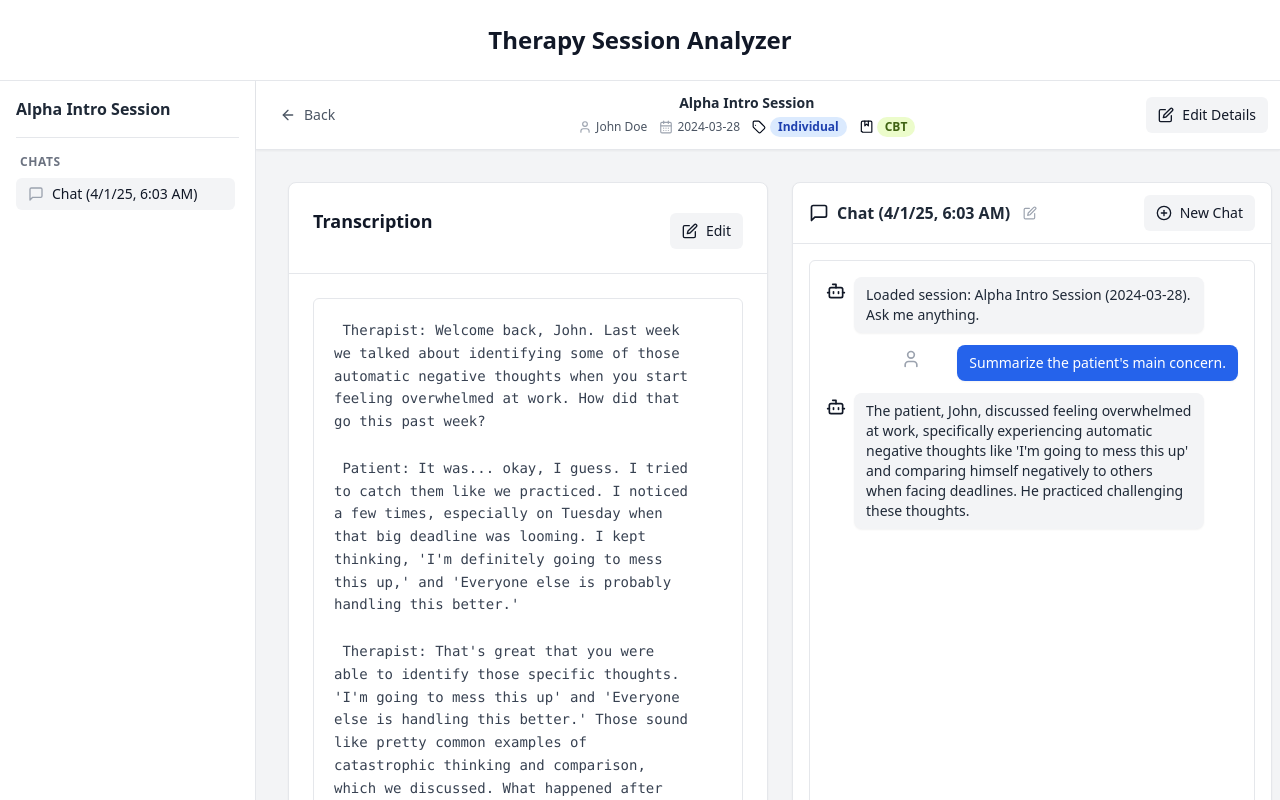
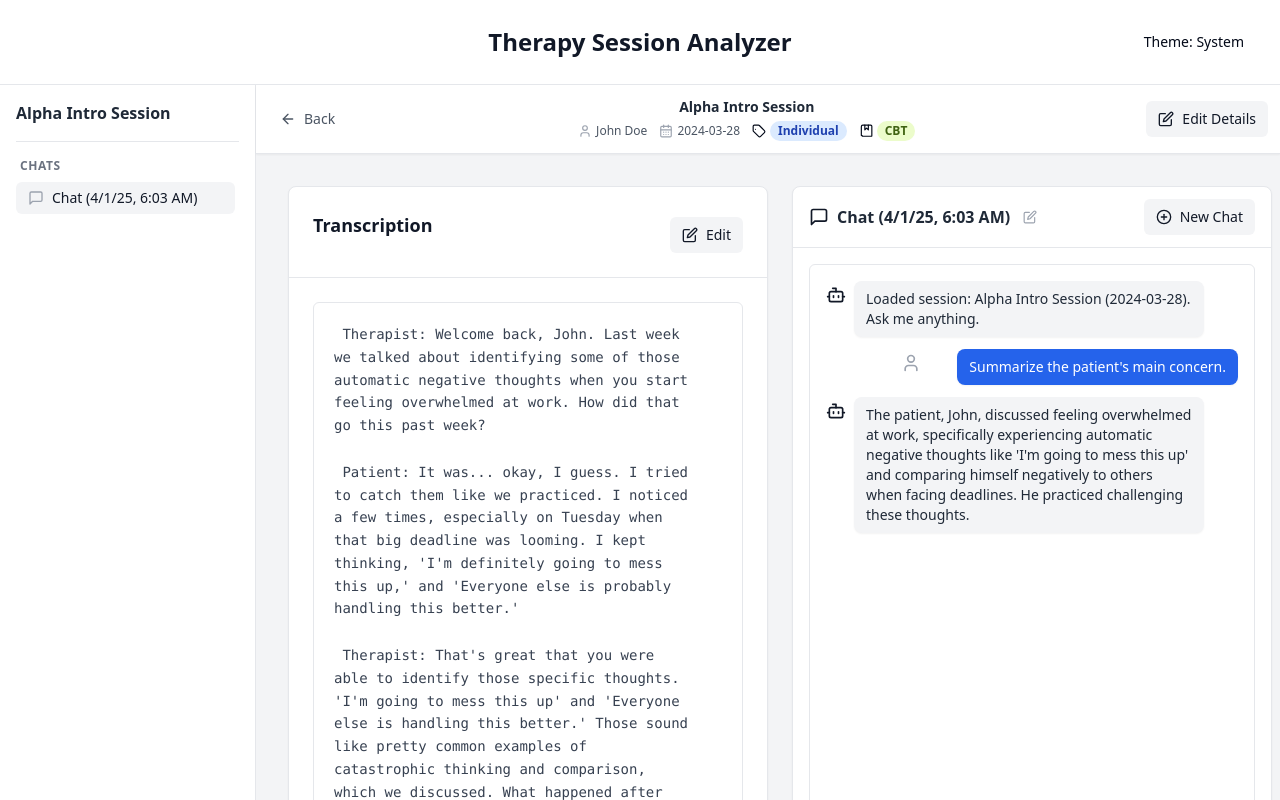
Before and after one commit to radekstepan/therascript, a React app in the folder ui/: page /sessions/1/chats/1700000000001 in a window 1280 px wide. Shown: the top 800 px of the page. Built offline with nearby package versions, Linux system fonts and the light colour scheme.

Commit message:
feat: dark theme

```diff
--- a/ui/src/App.tsx
+++ b/ui/src/App.tsx
@@ -1,7 +1,8 @@
-import React from 'react';
-import { useAtomValue } from 'jotai';
+import React, { useEffect } from 'react'; // Import useEffect
+import { useAtomValue, useAtom } from 'jotai'; // Import useAtom
 import { Routes, Route, Navigate } from 'react-router-dom';
 
+import { Button } from './components/ui/Button'; // Import Button
 // Import Components
 import { LandingPage } from './components/LandingPage';
 import { SessionView } from './components/SessionView';
@@ -11,7 +12,9 @@ import { UploadModal } from './components/UploadModal';
 import {
 isUploadModalOpenAtom,
 isTranscribingAtom,
-    transcriptionErrorAtom
+transcriptionErrorAtom,
+themeAtom, // Import the base theme atom
+effectiveThemeAtom // Import the derived theme atom
 } from './store';
 import { cn } from './utils'; // Import cn
 
@@ -20,22 +23,59 @@ function App() {
 const isTranscribing = useAtomValue(isTranscribingAtom);
 const transcriptionError = useAtomValue(transcriptionErrorAtom);
 
+
+// --- Theme Handling ---
+const effectiveTheme = useAtomValue(effectiveThemeAtom); // Get the calculated theme
+
+useEffect(() => {
+    const root = window.document.documentElement;
+
+    root.classList.remove('light', 'dark'); // Remove previous theme classes
+
+    root.classList.add(effectiveTheme); // Add the current effective theme class ('light' or 'dark')
+    console.log("Applied theme:", effectiveTheme); // For debugging
+
+}, [effectiveTheme]); // Re-run only when the effective theme changes
+
+// Get setter for the base theme atom
+const [theme, setTheme] = useAtom(themeAtom);
+
+const toggleTheme = () => {
+    // Simple toggle: light -> dark -> system -> light
+    if (theme === 'light') setTheme('dark');
+    else if (theme === 'dark') setTheme('system');
+    else setTheme('light');
+};
+// --- End Theme Handling ---
+
 return (
     <div className="flex flex-col min-h-screen bg-gray-50 dark:bg-gray-950"> {/* Adjust background */}
         {/* Header */}
-            <header className="p-4 sm:p-6 border-b border-gray-200 dark:border-gray-700 bg-white dark:bg-gray-900 flex-shrink-0">
-                {/* Use standard h1 */}
+        <header className="p-4 sm:p-6 border-b border-gray-200 dark:border-gray-700 bg-white dark:bg-gray-900 flex-shrink-0 flex items-center justify-between">
+             {/* Left Spacer */}
+             {/* Adjust width based on your button/layout needs */}
+             <div className="w-24 md:w-32"></div>
+
+             {/* Title */}
              <h1 className={cn(
-                    "text-center text-xl sm:text-2xl font-bold",
-                    "text-gray-900 dark:text-gray-100" // Apply foreground color
+                "text-center text-xl sm:text-2xl font-bold flex-grow", // Added flex-grow
+                "text-gray-900 dark:text-gray-100"
              )}>
                  Therapy Session Analyzer
              </h1>
+             {/* Theme Toggle Button */}
+             {/* Adjust width based on your button/layout needs */}
+             <div className="w-24 md:w-32 flex justify-end">
+                <Button onClick={toggleTheme} variant="ghost" size="sm" className="capitalize text-xs sm:text-sm">
+                    {/* Display current preference */}
+                    Theme: {theme}
+                </Button>
+            </div>
         </header>
 
         {/* Main Content Area */}
          {/* Ensure main takes up remaining height */}
-            <main className="flex-grow flex flex-col overflow-y-auto">
+        <main className="flex-grow flex flex-col overflow-y-auto"> {/* Keep overflow-y-auto here if App has fixed header */}
             <Routes>
                 <Route path="/" element={<LandingPage />} />
                 <Route path="/sessions/:sessionId" element={<SessionView />} />
--- a/ui/src/store.ts
+++ b/ui/src/store.ts
@@ -1,8 +1,26 @@
 // src/store.ts
 import { atom } from 'jotai';
+import { atomWithStorage } from 'jotai/utils';
 import { SAMPLE_SESSIONS } from './sampleData';
 import type { Session, ChatMessage, ChatSession, SessionMetadata } from './types';
-import { getTodayDateString } from './helpers';
+
+// --- Theme Atom ---
+// Type for theme values
+type Theme = 'light' | 'dark' | 'system';
+
+// Atom to store the theme preference, persisted in localStorage under the key 'ui-theme'
+// Defaults to 'system' preference
+export const themeAtom = atomWithStorage<Theme>('ui-theme', 'system');
+
+// Derived atom to get the *effective* theme (resolving 'system')
+export const effectiveThemeAtom = atom<Exclude<Theme, 'system'>>((get) => {
+    const theme = get(themeAtom);
+    if (theme === 'system') {
+        // Check system preference
+        return window.matchMedia('(prefers-color-scheme: dark)').matches ? 'dark' : 'light';
+    }
+    return theme; // Return 'light' or 'dark' directly
+});
 
 // --- Core State Atoms --- (Keep as is)
 export const pastSessionsAtom = atom<Session[]>(SAMPLE_SESSIONS);
```
Lines whose indentation alone changed are shown as unchanged.
